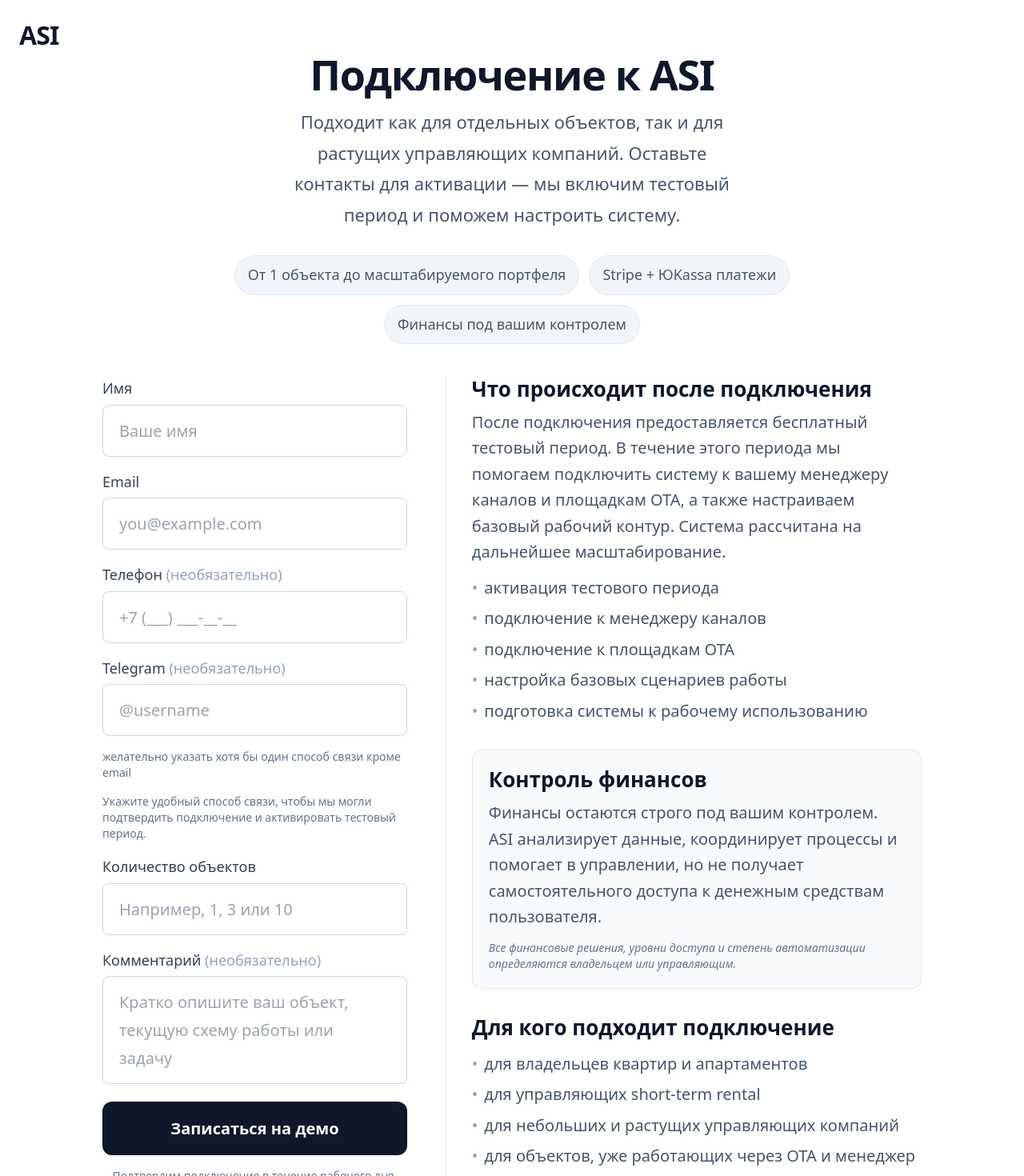
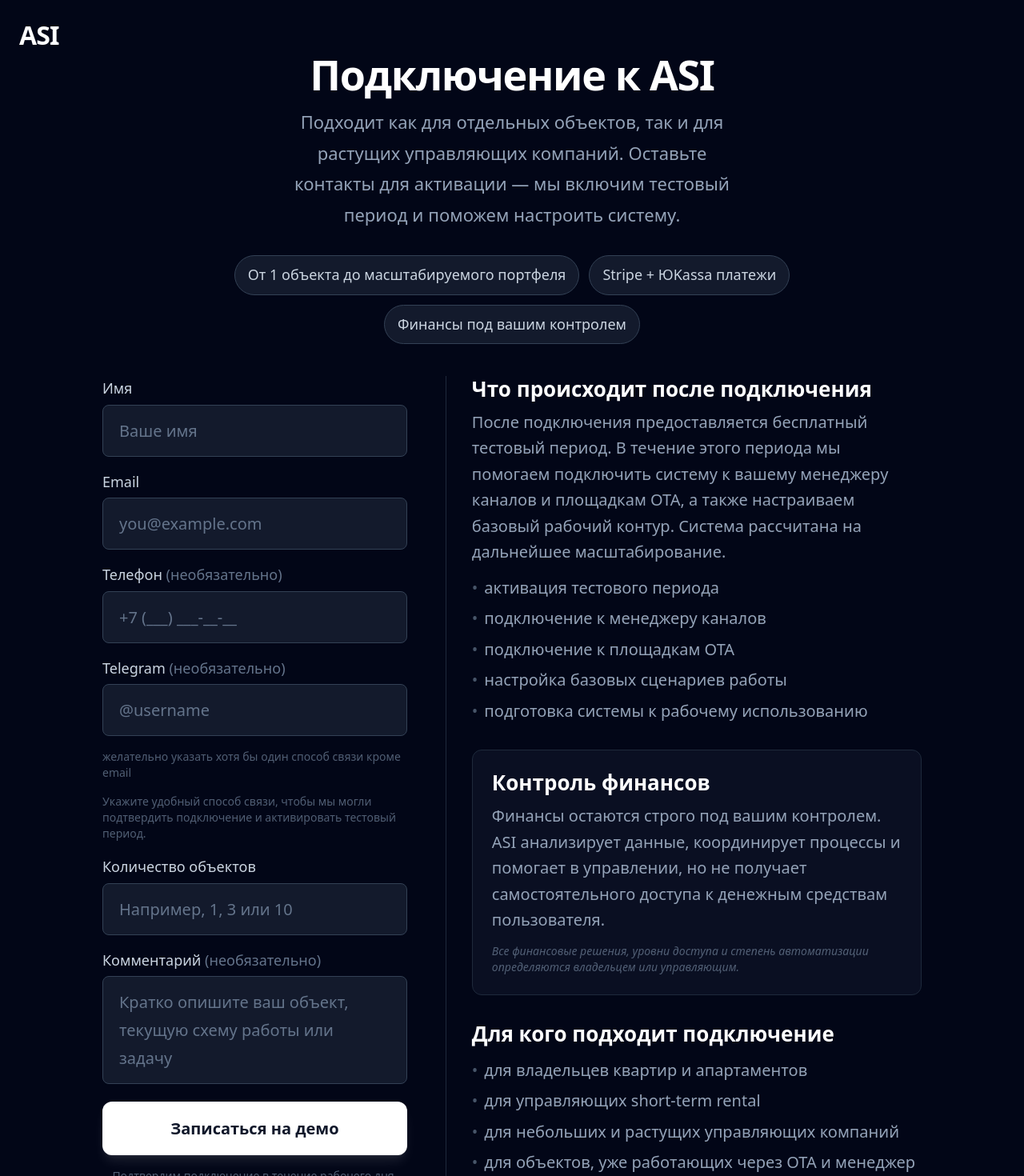
Before and after one commit to ASI-integration/asi-landing, a Next.js app: page /connect in a window 1280 px wide. Shown: the top 1470 px of the page at 80% size. Built offline with nearby package versions, Linux system fonts and the light colour scheme.

Commit message:
style: restyle /connect page to match main page dark theme

```diff
--- a/src/components/OnboardingPageContent.tsx
+++ b/src/components/OnboardingPageContent.tsx
@@ -6,14 +6,14 @@ import Link from 'next/link';
 import { useTranslation } from '@/i18n/useTranslation';
 
 const inputClass =
-  'w-full px-5 py-3.5 text-lg border border-slate-300 rounded-lg focus:outline-none focus:ring-2 focus:ring-slate-900 focus:border-transparent';
+  'w-full px-5 py-3.5 text-lg bg-slate-800/60 border border-slate-700 rounded-lg text-white placeholder:text-slate-500 focus:outline-none focus:ring-2 focus:ring-white/30 focus:border-transparent';
 
 function BulletList({ items }: { items: string[] }) {
   return (
-    <ul className="mt-3 space-y-1.5 text-slate-600 text-lg leading-relaxed">
+    <ul className="mt-3 space-y-1.5 text-slate-400 text-lg leading-relaxed">
       {items.map((item, i) => (
         <li key={i} className="flex gap-2">
-          <span className="text-slate-400 shrink-0">•</span>
+          <span className="text-slate-600 shrink-0">•</span>
           <span>{item}</span>
         </li>
       ))}
@@ -105,20 +105,20 @@ export function OnboardingPageContent() {
   ];
 
   return (
-    <div className="min-h-screen bg-white flex flex-col">
+    <div className="min-h-screen bg-slate-950 flex flex-col">
       <Link
         href="/"
-        className="absolute top-6 left-6 text-3xl font-bold text-slate-900 tracking-tight z-10"
+        className="absolute top-6 left-6 text-3xl font-bold text-white tracking-tight z-10"
       >
         ASI
       </Link>
 
       <div className="flex-1 flex items-start justify-center px-4 sm:px-6 pt-16 pb-20">
         <div className="w-full max-w-5xl">
-          <h1 className="text-4xl sm:text-5xl font-bold text-slate-900 tracking-tight text-center">
+          <h1 className="text-4xl sm:text-5xl font-bold text-white tracking-tight text-center">
             {t('onboarding.pageTitle')}
           </h1>
-          <p className="mt-3 text-slate-600 text-center text-lg sm:text-xl max-w-xl mx-auto">
+          <p className="mt-3 text-slate-400 text-center text-lg sm:text-xl max-w-xl mx-auto">
             {t('onboarding.subtitle')}
           </p>
 
@@ -127,7 +127,7 @@ export function OnboardingPageContent() {
             {trustPills.map((text, i) => (
               <span
                 key={i}
-                className="inline-flex items-center px-4 py-2 rounded-full text-base font-medium text-slate-600 bg-slate-100 border border-slate-200/80"
+                className="inline-flex items-center px-4 py-2 rounded-full text-base font-medium text-slate-300 bg-slate-800/60 border border-slate-700"
               >
                 {text}
               </span>
@@ -139,7 +139,7 @@ export function OnboardingPageContent() {
             <div className="lg:col-span-2 space-y-8">
               <form onSubmit={handleSubmit} className="space-y-4">
                 <div>
-                  <label htmlFor="name" className="block text-base font-medium text-slate-700 mb-1">
+                  <label htmlFor="name" className="block text-base font-medium text-slate-300 mb-1">
                     {t('onboarding.nameLabel')}
                   </label>
                   <input
@@ -153,7 +153,7 @@ export function OnboardingPageContent() {
                   />
                 </div>
                 <div>
-                  <label htmlFor="email" className="block text-base font-medium text-slate-700 mb-1">
+                  <label htmlFor="email" className="block text-base font-medium text-slate-300 mb-1">
                     {t('onboarding.emailLabel')}
                   </label>
                   <input
@@ -167,9 +167,9 @@ export function OnboardingPageContent() {
                   />
                 </div>
                 <div>
-                  <label htmlFor="phone" className="block text-base font-medium text-slate-700 mb-1">
+                  <label htmlFor="phone" className="block text-base font-medium text-slate-300 mb-1">
                     {t('onboarding.phoneLabel')}{' '}
-                    <span className="text-slate-400 font-normal">{t('onboarding.optional')}</span>
+                    <span className="text-slate-500 font-normal">{t('onboarding.optional')}</span>
                   </label>
                   <input
                     id="phone"
@@ -182,9 +182,9 @@ export function OnboardingPageContent() {
                   />
                 </div>
                 <div>
-                  <label htmlFor="telegram" className="block text-base font-medium text-slate-700 mb-1">
+                  <label htmlFor="telegram" className="block text-base font-medium text-slate-300 mb-1">
                     {t('onboarding.telegramLabel')}{' '}
-                    <span className="text-slate-400 font-normal">{t('onboarding.optional')}</span>
+                    <span className="text-slate-500 font-normal">{t('onboarding.optional')}</span>
                   </label>
                   <input
                     id="telegram"
@@ -196,14 +196,14 @@ export function OnboardingPageContent() {
                     disabled={loading}
                   />
                 </div>
-                <p className="text-sm text-slate-500 -mt-1">
+                <p className="text-sm text-slate-500/80 -mt-1">
                   {t('onboarding.contactPreferred')}
                 </p>
-                <p className="text-sm text-slate-500">
+                <p className="text-sm text-slate-500/80">
                   {t('onboarding.contactsHelperNote')}
                 </p>
                 <div>
-                  <label htmlFor="objectsCount" className="block text-base font-medium text-slate-700 mb-1">
+                  <label htmlFor="objectsCount" className="block text-base font-medium text-slate-300 mb-1">
                     {t('onboarding.objectsCountLabel')}
                   </label>
                   <input
@@ -218,9 +218,9 @@ export function OnboardingPageContent() {
                   />
                 </div>
                 <div>
-                  <label htmlFor="comment" className="block text-base font-medium text-slate-700 mb-1">
+                  <label htmlFor="comment" className="block text-base font-medium text-slate-300 mb-1">
                     {t('onboarding.commentLabel')}{' '}
-                    <span className="text-slate-400 font-normal">{t('onboarding.optional')}</span>
+                    <span className="text-slate-500 font-normal">{t('onboarding.optional')}</span>
                   </label>
                   <textarea
                     id="comment"
@@ -233,12 +233,12 @@ export function OnboardingPageContent() {
                   />
                 </div>
 
-                {error && <p className="text-base text-red-600">{error}</p>}
+                {error && <p className="text-base text-red-400">{error}</p>}
 
                 <button
                   type="submit"
                   disabled={loading}
-                  className="w-full flex items-center justify-center px-6 py-4 text-lg bg-slate-900 text-white font-semibold rounded-xl hover:bg-slate-800 transition-colors disabled:opacity-70 disabled:cursor-not-allowed"
+                  className="w-full flex items-center justify-center px-6 py-4 text-lg bg-white text-slate-900 font-semibold rounded-xl hover:bg-slate-100 transition-all shadow-lg shadow-white/10 hover:shadow-xl hover:scale-[1.02] disabled:opacity-70 disabled:cursor-not-allowed"
                 >
                   {loading ? (
                     <span className="flex items-center gap-2">
@@ -252,38 +252,38 @@ export function OnboardingPageContent() {
                     t('cta.startTrial')
                   )}
                 </button>
-                <p className="text-center text-sm text-slate-500">
+                <p className="text-center text-sm text-slate-500/80">
                   {t('onboarding.ctaSecondary')}
                 </p>
               </form>
             </div>
 
             {/* Right: onboarding explanation and trust blocks */}
-            <div className="lg:col-span-3 space-y-8 lg:pt-0 pt-6 border-t border-slate-200 lg:border-t-0 lg:pl-8 lg:border-l border-slate-200">
+            <div className="lg:col-span-3 space-y-8 lg:pt-0 pt-6 border-t border-slate-800 lg:border-t-0 lg:pl-8 lg:border-l border-slate-800">
               <section>
-                <h2 className="text-2xl font-semibold text-slate-900">
+                <h2 className="text-2xl font-semibold text-white">
                   {t('onboarding.afterTitle')}
                 </h2>
-                <p className="mt-2 text-slate-600 text-lg leading-relaxed">
+                <p className="mt-2 text-slate-400 text-lg leading-relaxed">
                   {t('onboarding.afterText')}
                 </p>
                 <BulletList items={afterBullets} />
               </section>
 
-              <section className="p-4 sm:p-5 bg-slate-50 rounded-xl border border-slate-200">
-                <h2 className="text-2xl font-semibold text-slate-900">
+              <section className="p-5 sm:p-6 bg-slate-900/60 rounded-xl border border-slate-800">
+                <h2 className="text-2xl font-semibold text-white">
                   {t('onboarding.financeTitle')}
                 </h2>
-                <p className="mt-2 text-slate-600 text-lg leading-relaxed">
+                <p className="mt-2 text-slate-400 text-lg leading-relaxed">
                   {t('onboarding.financeText')}
                 </p>
-                <p className="mt-3 text-slate-500 text-sm italic">
+                <p className="mt-3 text-slate-500/80 text-sm italic">
                   {t('onboarding.financeNote')}
                 </p>
               </section>
 
               <section>
-                <h2 className="text-2xl font-semibold text-slate-900">
+                <h2 className="text-2xl font-semibold text-white">
                   {t('onboarding.forWhomTitle')}
                 </h2>
                 <BulletList items={forWhomBullets} />
@@ -291,7 +291,7 @@ export function OnboardingPageContent() {
             </div>
           </div>
 
-          <p className="mt-12 text-center text-sm text-slate-500 max-w-xl mx-auto">
+          <p className="mt-12 text-center text-sm text-slate-500/70 max-w-xl mx-auto">
             {t('onboarding.trustNoteBottom')}
           </p>
         </div>
```
